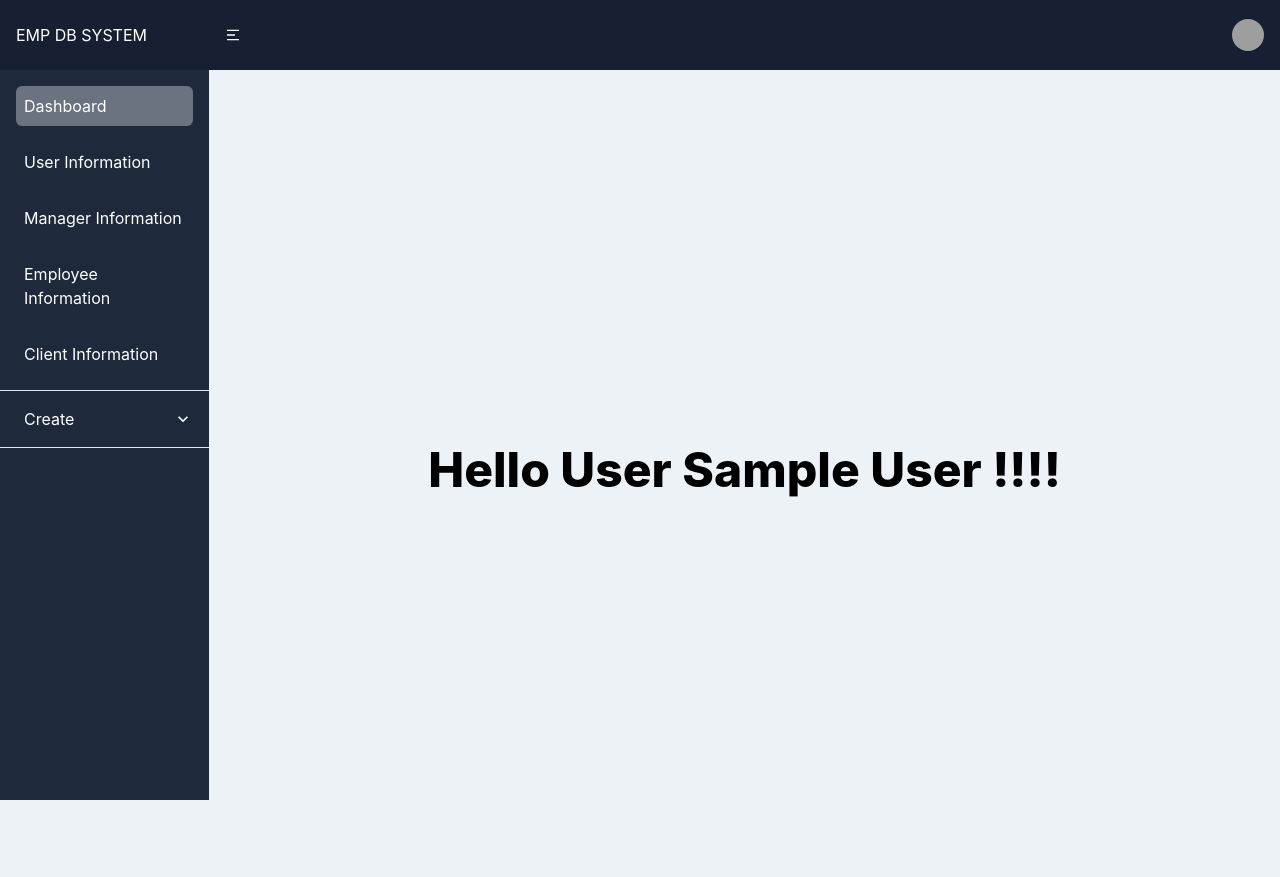
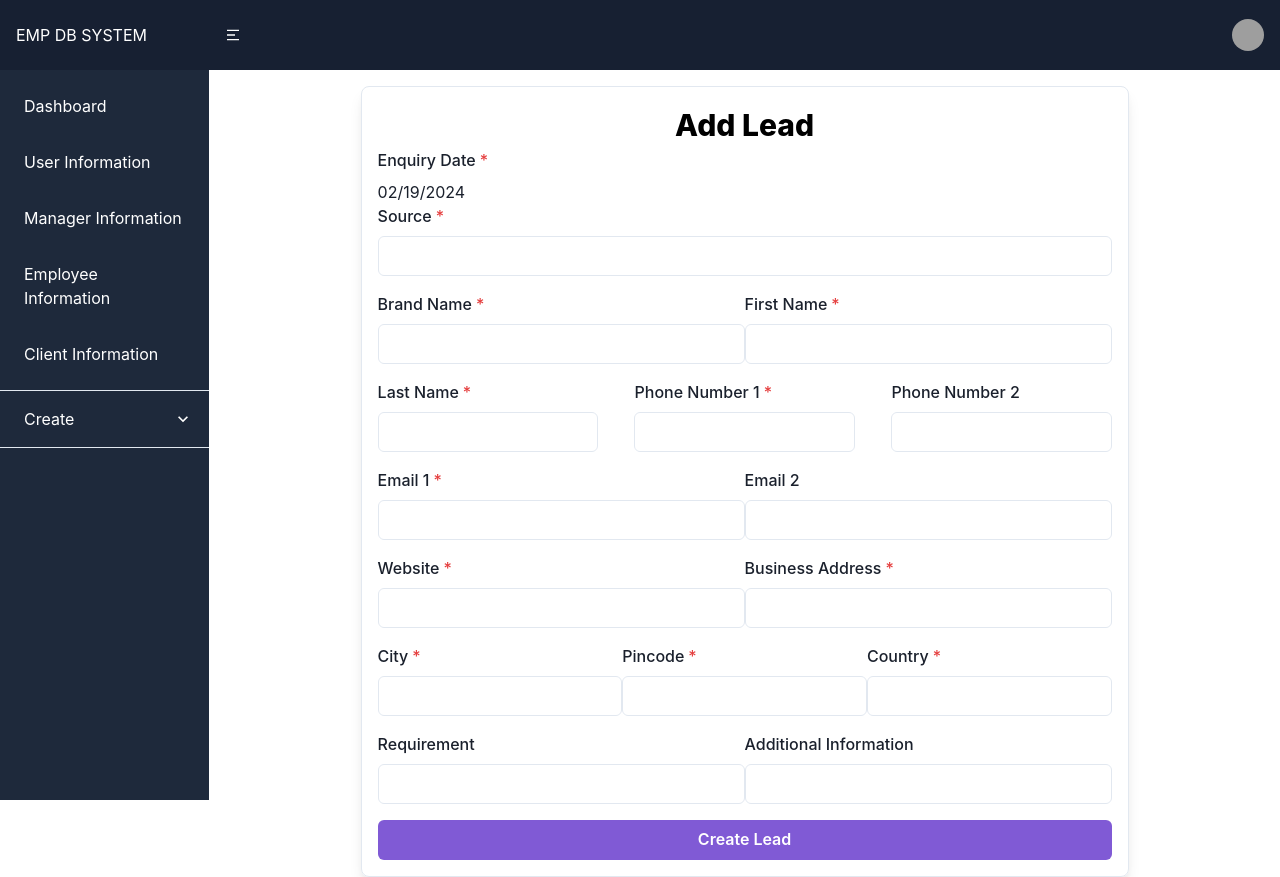
Before and after one commit to yashpapa6969/emp_frontend, a React (Vite) app: page /createLead in a window 1280 px wide. Before the commit this address led to /home. Built offline with nearby package versions, Linux system fonts and the light colour scheme; sample sign-in values are in the browser's storage; grey boxes are pictures that could not be loaded.

Commit message:
added create lead

```diff
--- a/src/App.jsx
+++ b/src/App.jsx
@@ -12,6 +12,7 @@ import GetAllClient from "./components/GetAllClient";
 import CreateEmp from "./components/CreateEmp";
 import CreateClient from "./components/CreateClient";
 import CreateProject from "./components/CreateProject";
+import CreateLead from "./components/CreateLead";
 import AppLayout from "./layouts/AppLayout";
 import { useState } from "react";
 
@@ -22,7 +23,7 @@ function App() {
   // };
 
   const [activeSideabarLink, setActiveSideabarLink] = useState('');
-  console.log(activeSideabarLink);
+
 
   return (
     <Routes>
@@ -63,6 +64,11 @@ function App() {
               <CreateClient />
             </AppLayout>
           } />
+          <Route path="/createLead" element={
+            <AppLayout activeSideabarLink={"CreateClient"} setActiveSideabarLink={setActiveSideabarLink}>
+              <CreateLead />
+            </AppLayout>
+          } />
           <Route path="/createProject" element={
             <AppLayout activeSideabarLink={"CreateProject"} setActiveSideabarLink={setActiveSideabarLink}>
               <CreateProject />
--- /dev/null
+++ b/src/components/CreateLead.jsx
@@ -0,0 +1,186 @@
+import { useState } from "react";
+import {
+  Box,
+  Button,
+  Text,
+  FormControl,
+  FormLabel,
+  Input,
+  VStack,
+} from "@chakra-ui/react";
+import { ToastContainer, toast } from "react-toastify";
+import "react-toastify/dist/ReactToastify.css";
+import DatePicker from "react-datepicker";
+import "react-datepicker/dist/react-datepicker.css";
+import axios from "axios";
+
+const CreateLead = () => {
+  const [projectData, setProjectData] = useState({
+    enquiryDate: new Date(),
+    source: "",
+    brandName: "",
+    firstName: "",
+    lastName: "",
+    phone1: "",
+    phone2: "",
+    email1: "",
+    email2: "",
+    website: "",
+    businessAddress: "",
+    city: "",
+    state: "",
+    pincode: "",
+    country: "",
+    requirement: "",
+    additionalInformation: "",
+  });
+
+  const handleChange = (e) => {
+    const { name, value } = e.target;
+    setProjectData({ ...projectData, [name]: value });
+  };
+
+  const handleSubmit = (e) => {
+    e.preventDefault();
+    axios
+      .post(
+        "https://w5dfhwejp7.execute-api.ap-south-1.amazonaws.com/api/admin/createLead",
+        projectData,
+        {
+          headers: {
+            "Content-Type": "application/json",
+          },
+        }
+      )
+      .then((response) => {
+        if (response.status === 200) {
+          toast.success(response.data.message);
+        } else {
+          console.error("Failed to create project");
+          console.log(response.data.message);
+        }
+      })
+      .catch((error) => {
+        console.error("Error:", error);
+        console.log(error.response.data.message);
+        console.log(error);
+        toast.error(error.response.data.message);
+      });
+  };
+
+  return (
+    <>
+      <ToastContainer />
+      <Box
+        maxW="3xl"
+        mx="auto"
+        borderWidth="1px"
+        borderRadius="lg"
+        p="4"
+        boxShadow="lg"
+        mt="4"
+      >
+        <form onSubmit={handleSubmit}>
+          <Text
+            textColor="black"
+            fontSize="3xl"
+            fontWeight="extrabold"
+            textAlign="center"
+          >
+            Add Lead
+          </Text>
+          <FormControl id="enquiryDate" isRequired>
+            <FormLabel>Enquiry Date</FormLabel>
+            <DatePicker
+              selected={projectData.enquiryDate}
+              onChange={(date) =>
+                setProjectData({ ...projectData, enquiryDate: date })
+              }
+              dateFormat="MM/dd/yyyy"
+            />
+          </FormControl>
+          <VStack spacing={4} align="stretch">
+            <FormControl id="source" isRequired>
+              <FormLabel>Source</FormLabel>
+              <Input name="source" onChange={handleChange} />
+            </FormControl>
+            <div style={{ display: "flex", justifyContent: "space-between" }}>
+              <FormControl id="brandName" isRequired >
+                <FormLabel>Brand Name</FormLabel>
+                <Input name="brandName" onChange={handleChange} />
+              </FormControl>
+              <FormControl id="firstName" isRequired>
+                <FormLabel>First Name</FormLabel>
+                <Input name="firstName" onChange={handleChange} />
+              </FormControl>
+            </div>
+            <div style={{ display: "flex", justifyContent: "space-between" }}>
+              <FormControl id="lastName" isRequired flexBasis="30%">
+                <FormLabel>Last Name</FormLabel>
+                <Input name="lastName" onChange={handleChange} />
+              </FormControl>
+              <FormControl id="phone1" isRequired flexBasis="30%">
+                <FormLabel>Phone Number 1</FormLabel>
+                <Input name="phone1" onChange={handleChange} />
+              </FormControl>
+              <FormControl id="phone2" flexBasis="30%">
+                <FormLabel>Phone Number 2</FormLabel>
+                <Input name="phone2" onChange={handleChange} />
+              </FormControl>
+            </div>
+            <div style={{ display: "flex", justifyContent: "space-between" }}>
+              <FormControl id="email1" isRequired>
+                <FormLabel>Email 1</FormLabel>
+                <Input name="email1" onChange={handleChange} />
+              </FormControl>
+              <FormControl id="email2">
+                <FormLabel>Email 2</FormLabel>
+                <Input name="email2" onChange={handleChange} />
+              </FormControl>
+            </div>
+            <div style={{ display: "flex", justifyContent: "space-between" }}>
+              <FormControl id="website" isRequired>
+                <FormLabel>Website</FormLabel>
+                <Input name="website" onChange={handleChange} />
+              </FormControl>
+              <FormControl id="businessAddress" isRequired>
+                <FormLabel>Business Address</FormLabel>
+                <Input name="businessAddress" onChange={handleChange} />
+              </FormControl>
+            </div>
+            <div style={{ display: "flex", justifyContent: "space-between" }}>
+              <FormControl id="city" isRequired>
+                <FormLabel>City</FormLabel>
+                <Input name="city" onChange={handleChange} />
+              </FormControl>
+              <FormControl id="pincode" isRequired>
+                <FormLabel>Pincode</FormLabel>
+                <Input name="pincode" onChange={handleChange} />
+              </FormControl>
+              <FormControl id="country" isRequired>
+                <FormLabel>Country</FormLabel>
+                <Input name="country" onChange={handleChange} />
+              </FormControl>
+            </div>
+            <div style={{ display: "flex", justifyContent: "space-between" }}>
+              <FormControl id="requirement">
+                <FormLabel>Requirement</FormLabel>
+                <Input name="requirement" onChange={handleChange} />
+              </FormControl>
+              <FormControl id="additionalInformation">
+                <FormLabel>Additional Information</FormLabel>
+                <Input name="additionalInformation" onChange={handleChange} />
+              </FormControl>
+            </div>
+
+            <Button type="submit" colorScheme="purple">
+              Create Lead
+            </Button>
+          </VStack>
+        </form>
+      </Box>
+    </>
+  );
+};
+
+export default CreateLead;
--- a/src/components/Sidebar.tsx
+++ b/src/components/Sidebar.tsx
@@ -37,6 +37,7 @@ const Sidebar = ({ showSidebar, setShowSidebar, activeLink, setActiveLink }: Pro
             <Link to="/getAllClient" className={`flex m-4 p-2 rounded-md transition-all cursor-pointer ${activeLink === 'getAllClient' && 'bg-gray-500'}`}>
                 Client Information
             </Link>
+
             <Accordion allowToggle>
                 <AccordionItem>
                     <AccordionButton _expanded={{ bg: '#172032' }}>
@@ -55,6 +56,9 @@ const Sidebar = ({ showSidebar, setShowSidebar, activeLink, setActiveLink }: Pro
                         <Link to="/createProject" className={`flex p-2 rounded-md transition-all cursor-pointer ${activeLink === 'CreateProject' && 'bg-gray-500'}`}>
                             Project
                         </Link>
+                        <Link to="/createLead" className={`flex p-2 rounded-md transition-all cursor-pointer ${activeLink === 'CreateProject' && 'bg-gray-500'}`}>
+                            Lead
+                        </Link>
                     </AccordionPanel>
                 </AccordionItem>
             </Accordion>
```
